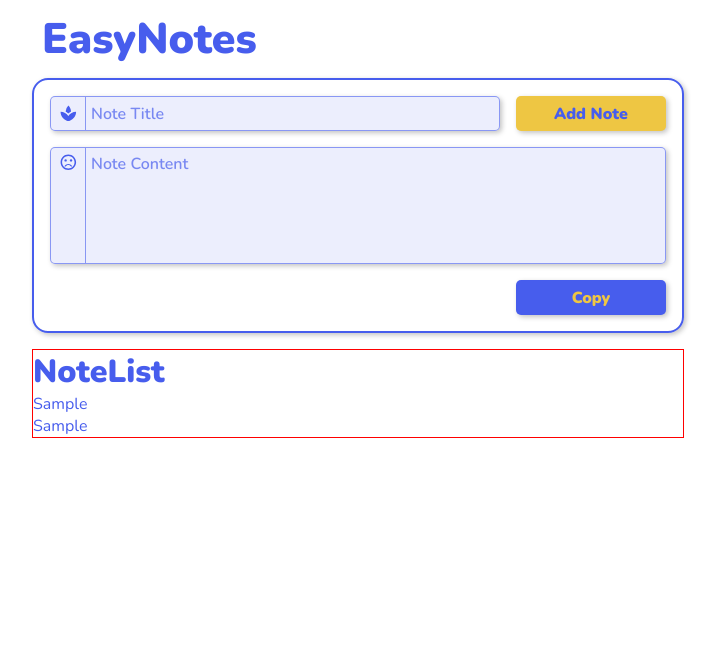
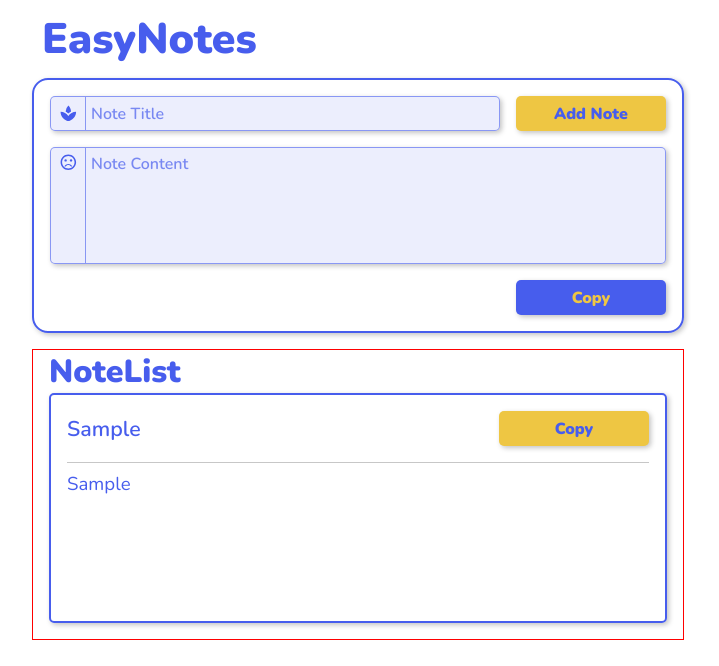
Before and after one commit to Geaglts/EasyNotes, a React app: page / in a window 1280 px wide. Both pictures are taken after typing "Sample", "Sample" into the empty fields and a click on the button "Add Note". Shown: the top 666 px of the page, without its empty margins (282-1001 px from the left). Built offline with nearby package versions, Linux system fonts and the light colour scheme.

Commit message:
Estilo para la nota

```diff
--- /dev/null
+++ b/src/components/Note.tsx
@@ -0,0 +1,19 @@
+import { Note as NoteType } from '../types';
+import '../styles/Components/Note.scss';
+import Button from './Button';
+
+function Note({ content, title }: NoteType) {
+  return (
+    <div className="Note">
+      <div className="Note__Header">
+        <p className="Note__Header--title">{title}</p>
+        <Button label="Copy" />
+      </div>
+      <div className="Note__Content">
+        <p className="Note__Content--text">{content}</p>
+      </div>
+    </div>
+  );
+}
+
+export default Note;
--- a/src/containers/NoteList.tsx
+++ b/src/containers/NoteList.tsx
@@ -2,6 +2,7 @@ import { useContext } from 'react';
 import '../styles/Containers/NoteList.scss';
 
 import { Context } from '../Context';
+import Note from '../components/Note';
 
 interface NoteListProps {
   limit?: number;
@@ -13,13 +14,8 @@ function NoteList({ limit }: NoteListProps) {
   return (
     <div className="NoteList">
       <h1 className="NoteList__Title">NoteList</h1>
-      {notes.splice(0, limit || notes.length).map((item) => {
-        return (
-          <div key={item._id}>
-            <p>{item.title}</p>
-            <p>{item.content}</p>
-          </div>
-        );
+      {notes.splice(0, limit || notes.length).map((note) => {
+        return <Note key={note._id} {...note} />;
       })}
     </div>
   );
--- /dev/null
+++ b/src/styles/Components/Note.scss
@@ -0,0 +1,33 @@
+@import '../global';
+
+.Note {
+  border: 2px solid $primary;
+  border-radius: $radius;
+  box-shadow: $shadow;
+  padding: 1em;
+  height: 230px;
+
+  &__Header {
+    display: flex;
+    align-items: center;
+    justify-content: space-between;
+    padding-bottom: 1em;
+    border-bottom: 1px solid $gray;
+
+    &--title {
+      font-size: 16pt;
+      font-weight: 600;
+      color: $primary;
+    }
+  }
+
+  &__Content {
+    overflow: auto;
+    height: 135px;
+    margin-top: 0.5em;
+
+    &--text {
+      font-size: 14pt;
+    }
+  }
+}
--- a/src/styles/Containers/NoteList.scss
+++ b/src/styles/Containers/NoteList.scss
@@ -1,6 +1,7 @@
 @import '../global';
 
 .NoteList {
+  padding: 0 1em 1em 1em;
   margin-top: 1em;
   color: $primary;
   border: 1px solid red;
```
